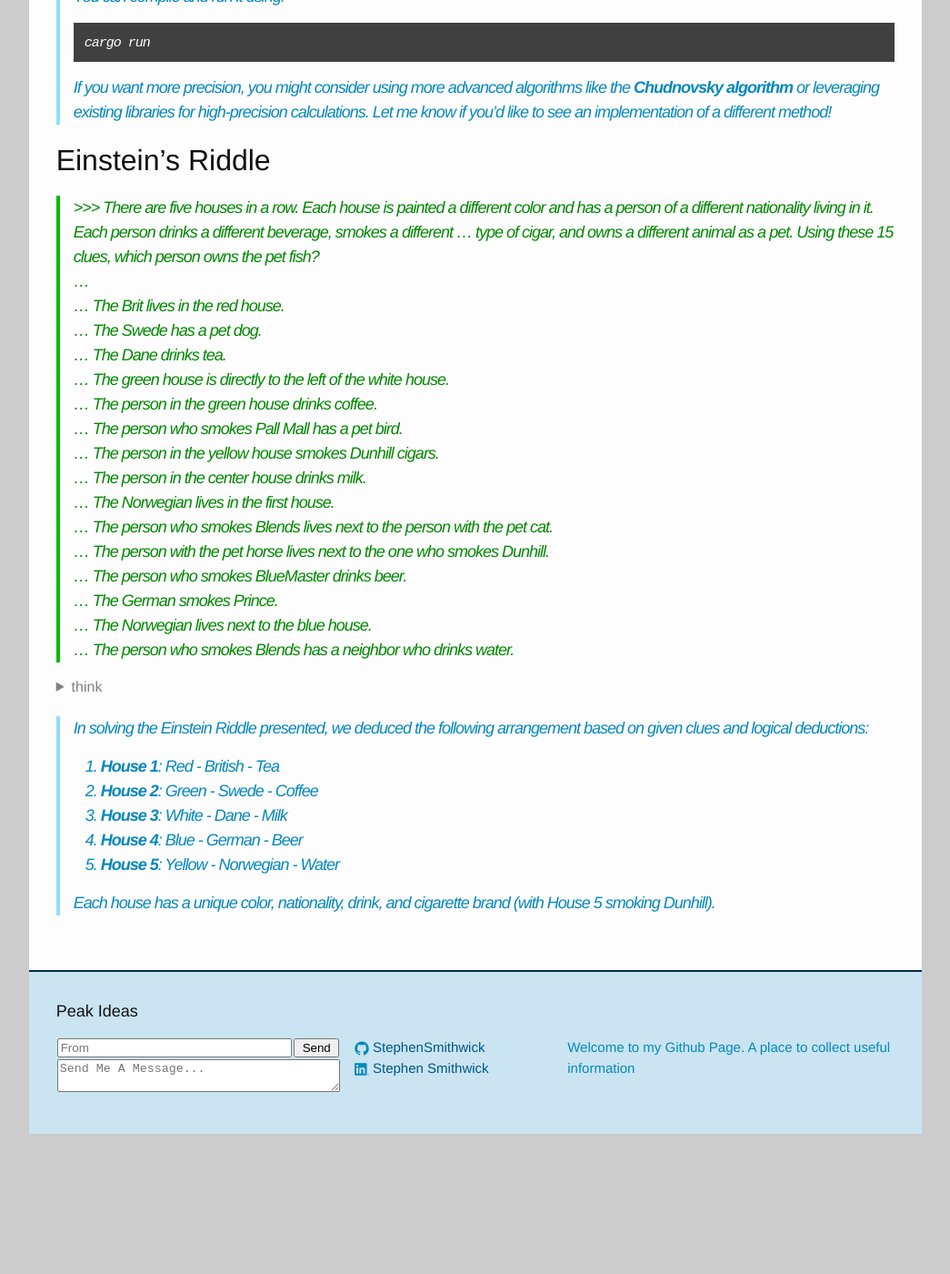
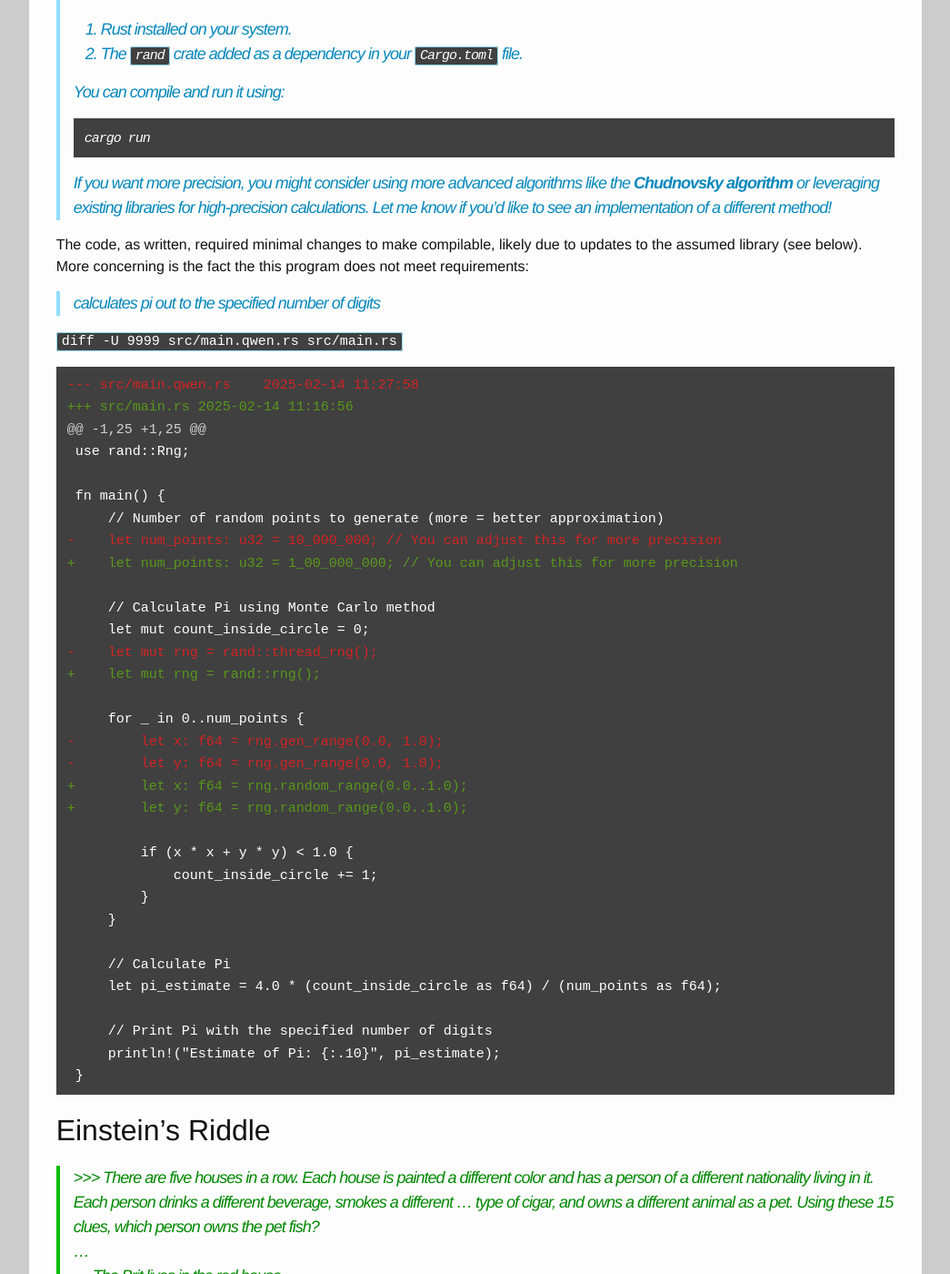
Before and after one commit to StephenSmithwick/StephenSmithwick.github.io, a Jekyll site: the page built from _posts/2025-01-31-Local-Qwen-Distilled-DeepSeek.md, in a window 1280 px wide and 1400 px high, scrolled down 2568 px. Shown: the whole window at 91% size, without its empty margins (117-1162 px from the left). Built offline with Jekyll 4.4.1, drawn with Linux system fonts in a browser that asks for light colours; before the commit the page ends 3814 px from its top, so only the background shows below that; some of the changed text lies outside the part shown.

Commit message:
Adding more discussion around the Deepseek QWEN 14B model exploration

````diff
--- a/_posts/2025-01-31-Local-Qwen-Distilled-DeepSeek.md
+++ b/_posts/2025-01-31-Local-Qwen-Distilled-DeepSeek.md
@@ -1,7 +1,7 @@
 ---
 layout: post
-title: Qwen Distilled by DeepSeek
-last_edit: 2025-02-05
+title: DeepSeek Distilled into a 14B Qwen Model
+last_edit: 2025-02-14
 published: true
 categories: ml
 ---
@@ -54,6 +54,10 @@
 >
 > The Chancellor of Germany in 2020 was **Angela Merkel**. She had been re-elected multiple times and
 > continued to serve until her final term ended in 2021.
+
+The answer is uninteresting in that it is correct.  The \<think\> block is more interesting and if taken at face value
+starts with the correct answer but needs to recall other related facts before deciding the initial answer is correct.
+
 
 ## Calculate Pi
 > \>\>\> Can you write me a rust program which calculates pi out to the specified number of digits
@@ -151,6 +155,46 @@
 >
 > If you want more precision, you might consider using more advanced algorithms like the **Chudnovsky algorithm** or leveraging existing libraries
 > for high-precision calculations. Let me know if you'd like to see an implementation of a different method!
+
+The code, as written, required minimal changes to make compilable, likely due to updates to the assumed library (see below).
+More concerning is the fact the this program does not meet requirements:
+> calculates pi out to the specified number of digits
+
+`diff -U 9999 src/main.qwen.rs  src/main.rs`
+```diff
+--- src/main.qwen.rs	2025-02-14 11:27:58
++++ src/main.rs	2025-02-14 11:16:56
+@@ -1,25 +1,25 @@
+ use rand::Rng;
+
+ fn main() {
+     // Number of random points to generate (more = better approximation)
+-    let num_points: u32 = 10_000_000; // You can adjust this for more precision
++    let num_points: u32 = 1_00_000_000; // You can adjust this for more precision
+
+     // Calculate Pi using Monte Carlo method
+     let mut count_inside_circle = 0;
+-    let mut rng = rand::thread_rng();
++    let mut rng = rand::rng();
+
+     for _ in 0..num_points {
+-        let x: f64 = rng.gen_range(0.0, 1.0);
+-        let y: f64 = rng.gen_range(0.0, 1.0);
++        let x: f64 = rng.random_range(0.0..1.0);
++        let y: f64 = rng.random_range(0.0..1.0);
+
+         if (x * x + y * y) < 1.0 {
+             count_inside_circle += 1;
+         }
+     }
+
+     // Calculate Pi
+     let pi_estimate = 4.0 * (count_inside_circle as f64) / (num_points as f64);
+
+     // Print Pi with the specified number of digits
+     println!("Estimate of Pi: {:.10}", pi_estimate);
+ }
+```
 
 ## Einstein's Riddle
 > \>\>\> There are five houses in a row. Each house is painted a different color and has a person of a different nationality living in it. Each person drinks a different beverage, smokes a different
@@ -1278,6 +1322,10 @@
 >
 > Each house has a unique color, nationality, drink, and cigarette brand (with House 5 smoking Dunhill).
 
+I am impressed with the overall steps that the model took to arrive ar a solution, however it did answer the complete question:
+
+> Using these 15 clues, which person owns the pet fish?
+
 [DeepSeek-R1]: https://github.com/deepseek-ai/DeepSeek-R1
 [DeepSeek-R1-Model]: https://huggingface.co/deepseek-ai/DeepSeek-R1
 [LlamaCPP_PR]: https://github.com/ggerganov/llama.cpp/pull/11453
````
Also changed, not shown: rust/pi/Cargo.toml (added, +7 -0 lines), 4 other files.
